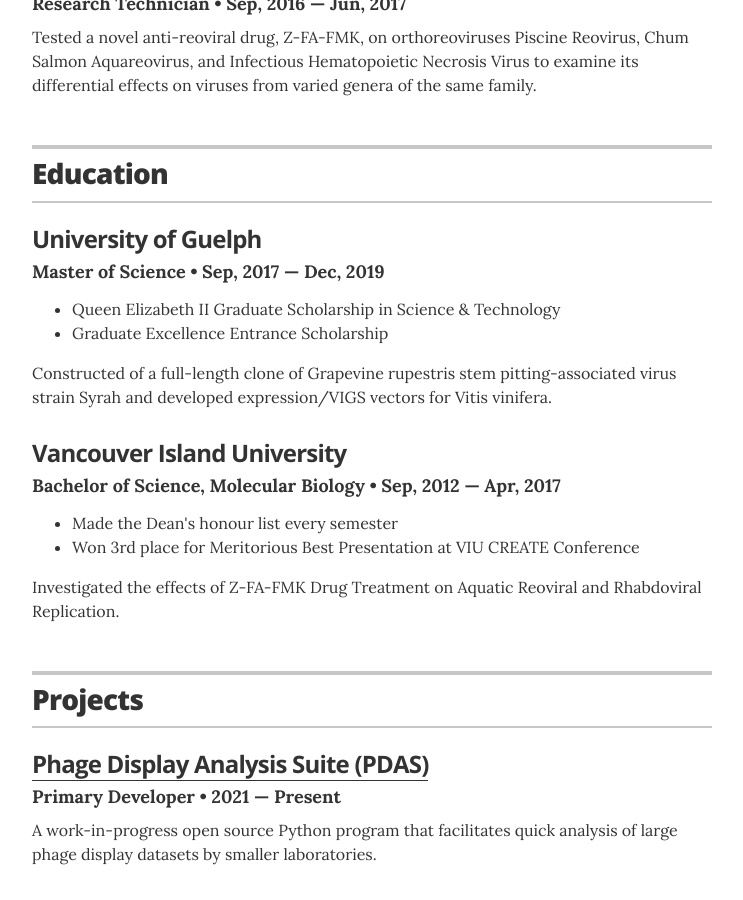
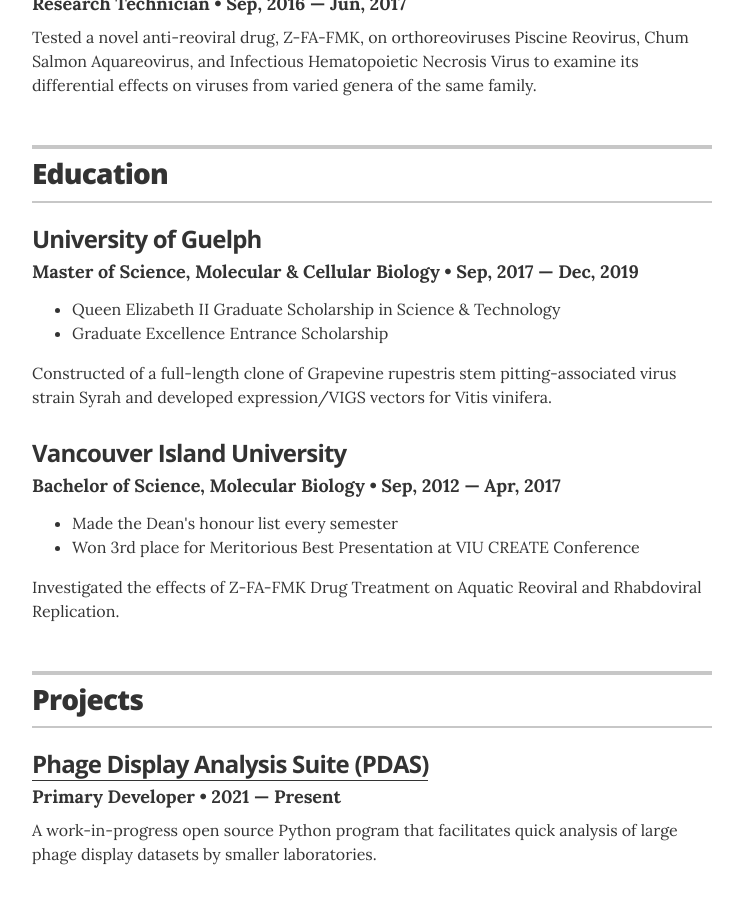
Before and after one commit to oroscow/oroscow.github.io, a Jekyll site: the page built from index.html, in a window 1280 px wide and 900 px high, scrolled down 1169 px. Shown: the whole window, without its empty margins (268-1011 px from the left). Built offline with Jekyll 4.4.1, drawn with Linux system fonts in a browser that asks for light colours.

Commit message:
Update education.yml

```diff
--- a/_data/education.yml
+++ b/_data/education.yml
@@ -1,5 +1,5 @@
 # Degree
-- degree: Master of Science
+- degree: Master of Science, Molecular & Cellular Biology
   uni: University of Guelph
   year: Sep, 2017 &mdash; Dec, 2019
   awards:
```
